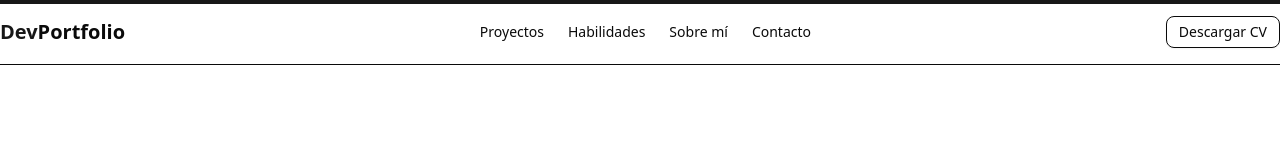
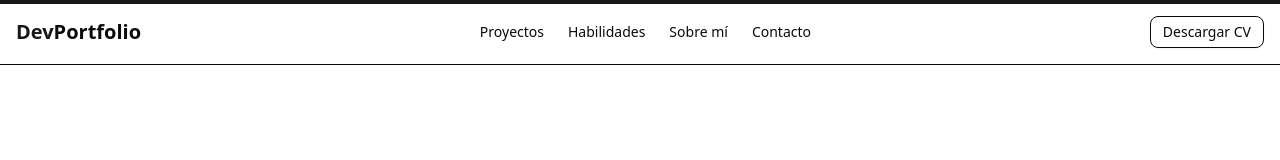
Before and after one commit to randal-web/my-portfolio, a Next.js app: page / in a window 1280 px wide. Shown: the top 160 px of the page. Built offline with nearby package versions, Linux system fonts and the light colour scheme.

Commit message:
Separando header

```diff
--- a/app/page.jsx
+++ b/app/page.jsx
@@ -11,45 +11,13 @@ import { FadeIn } from "@/components/fade-in"
 import { StaggerChildren } from "@/components/stagger-children"
 import { StaggerItem } from "@/components/stagger-item"
 import { ScrollProgress } from "@/components/scroll-progress"
+import Header from "@/components/shared/Header"
 
 export default function Portfolio() {
   return (
     <div className="min-h-screen bg-white dark:bg-zinc-950">
       <ScrollProgress />
-      {/* Header */}
-      <motion.header
-        initial={{ y: -20, opacity: 0 }}
-        animate={{ y: 0, opacity: 1 }}
-        transition={{ duration: 0.5 }}
-        className="sticky top-0 z-40 w-full border-b bg-white/80 backdrop-blur-sm dark:bg-zinc-950/80 dark:border-zinc-800"
-      >
-        <div className="container flex h-16 items-center justify-between">
-          <Link href="/" className="font-bold text-xl">
-            <span className="text-primary">Dev</span>Portfolio
-          </Link>
-          <nav className="hidden md:flex gap-6">
-            <Link href="#proyectos" className="text-sm font-medium hover:text-primary transition-colors">
-              Proyectos
-            </Link>
-            <Link href="#habilidades" className="text-sm font-medium hover:text-primary transition-colors">
-              Habilidades
-            </Link>
-            <Link href="#sobre-mi" className="text-sm font-medium hover:text-primary transition-colors">
-              Sobre mí
-            </Link>
-            <Link href="#contacto" className="text-sm font-medium hover:text-primary transition-colors">
-              Contacto
-            </Link>
-          </nav>
-          <Button variant="outline" size="sm" className="hidden md:flex">
-            Descargar CV
-          </Button>
-          <Button variant="outline" size="icon" className="md:hidden">
-            <User className="h-4 w-4" />
-            <span className="sr-only">Menú</span>
-          </Button>
-        </div>
-      </motion.header>
+      <Header />
 
       <main>
         {/* Hero Section */}
--- /dev/null
+++ b/components/shared/Header.jsx
@@ -0,0 +1,42 @@
+import { motion } from "framer-motion"
+import Link from "next/link"
+import { Button } from "@/components/ui/button"
+import { User } from "lucide-react"
+
+export default function Header() {
+    return (
+        <motion.header
+            initial={{ y: -20, opacity: 0 }}
+            animate={{ y: 0, opacity: 1 }}
+            transition={{ duration: 0.5 }}
+            className="sticky top-0 z-40 w-full border-b bg-white/80 backdrop-blur-sm dark:bg-zinc-950/80 dark:border-zinc-800 pl-4 pr-4"
+        >
+            <div className="container flex h-16 items-center justify-between">
+                <Link href="/" className="font-bold text-xl">
+                    <span className="text-primary">Dev</span>Portfolio
+                </Link>
+                <nav className="hidden md:flex gap-6">
+                    <Link href="#proyectos" className="text-sm font-medium hover:text-primary transition-colors">
+                        Proyectos
+                    </Link>
+                    <Link href="#habilidades" className="text-sm font-medium hover:text-primary transition-colors">
+                        Habilidades
+                    </Link>
+                    <Link href="#sobre-mi" className="text-sm font-medium hover:text-primary transition-colors">
+                        Sobre mí
+                    </Link>
+                    <Link href="#contacto" className="text-sm font-medium hover:text-primary transition-colors">
+                        Contacto
+                    </Link>
+                </nav>
+                <Button variant="outline" size="sm" className="hidden md:flex">
+                    Descargar CV
+                </Button>
+                <Button variant="outline" size="icon" className="md:hidden">
+                    <User className="h-4 w-4" />
+                    <span className="sr-only">Menú</span>
+                </Button>
+            </div>
+        </motion.header>
+    )
+}
```
